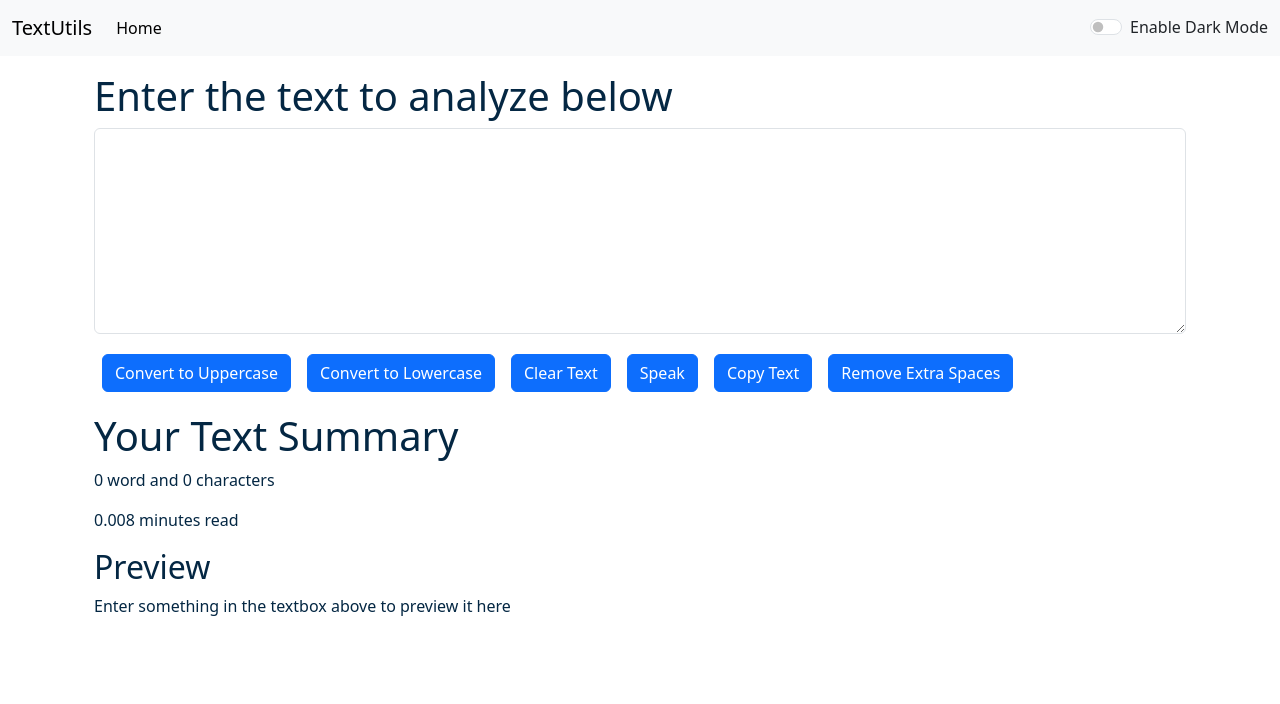
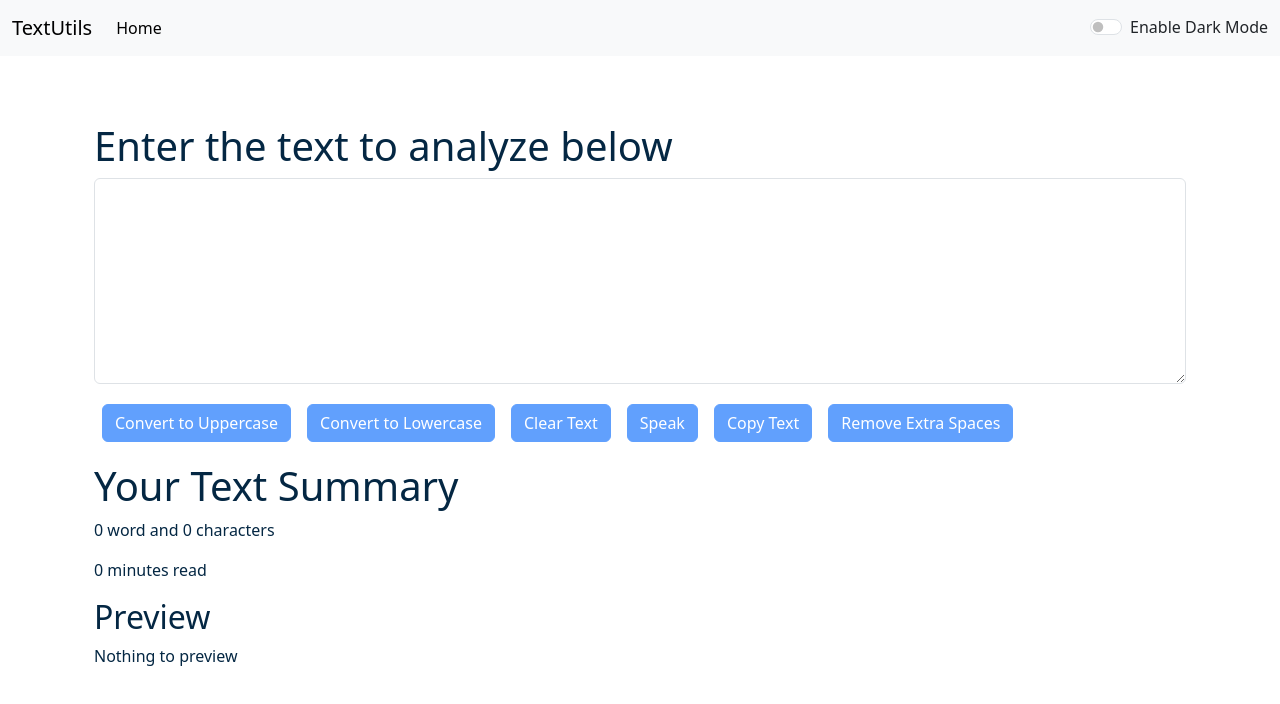
Before and after one commit to goheltamanna87/TextUtils-React, a React (Create React App) app: page / in a window 1280 px wide. Shown: the top 704 px of the page. Built offline with nearby package versions, Linux system fonts and the light colour scheme.

Commit message:
alert message height fix

```diff
--- a/src/components/Alert.js
+++ b/src/components/Alert.js
@@ -6,8 +6,10 @@
         return lower.charAt(0).toUpperCase() + lower.slice(1);
     }
     return (
-    props.alert && <div className={`alert alert-${props.alert.type} alert-dismissible fade show`} role="alert">
+    <div style={{height: '50px'}}>
+    {props.alert && <div className={`alert alert-${props.alert.type} alert-dismissible fade show`} role="alert">
             <strong>{capitalize(props.alert.type)}</strong> : {props.alert.msg}
+        </div>}
         </div>
     )
 }
--- a/src/components/TextForm.js
+++ b/src/components/TextForm.js
@@ -6,7 +6,6 @@
         // console.log("Uppercase was clicked : " + text);
         let newText = text.toUpperCase();
         setText(newText);
-        props.showAlert("Text converted to uppercase!", "success");
     }
     const handleLowClick = () => {
         // console.log("Lowercase was clicked : " + text);
@@ -55,22 +54,22 @@
             <div className="container" style={{color: props.mode === 'dark' ? 'white' : '#042743'}}>
                 <div className="mb-3">
                     <h1>{props.heading}</h1>
-                    <textarea className="form-control" id="myBox" rows="8" onChange={handleOnChange} value={text} style={{backgroundColor: props.mode === 'dark' ? 'gray' : 'white', color: props.mode === 'dark' ? 'white' : '#042743'}}></textarea>
+                    <textarea className="form-control" id="myBox" rows="8" onChange={handleOnChange} value={text} style={{backgroundColor: props.mode === 'dark' ? '#13466e' : 'white', color: props.mode === 'dark' ? 'white' : '#042743'}}></textarea>
                 </div>
-                <button className="btn btn-primary mx-2 my-1" onClick={handleUpClick}>Convert to Uppercase</button>
-                <button className="btn btn-primary mx-2 my-1" onClick={handleLowClick}>Convert to Lowercase</button>
-                <button className="btn btn-primary mx-2 my-1" onClick={handleClearClick}>Clear Text</button>
-                <button className="btn btn-primary mx-2 my-1" onClick={speak}>Speak</button>
-                <button className="btn btn-primary mx-2 my-1" onClick={handleCopy}>Copy Text</button>
-                <button className="btn btn-primary mx-2 my-1" onClick={handleExtraSpaces}>Remove Extra Spaces</button>
+                <button disabled={text.length===0} className="btn btn-primary mx-2 my-1" onClick={handleUpClick}>Convert to Uppercase</button>
+                <button disabled={text.length===0} className="btn btn-primary mx-2 my-1" onClick={handleLowClick}>Convert to Lowercase</button>
+                <button disabled={text.length===0} className="btn btn-primary mx-2 my-1" onClick={handleClearClick}>Clear Text</button>
+                <button disabled={text.length===0} className="btn btn-primary mx-2 my-1" onClick={speak}>Speak</button>
+                <button disabled={text.length===0} className="btn btn-primary mx-2 my-1" onClick={handleCopy}>Copy Text</button>
+                <button disabled={text.length===0} className="btn btn-primary mx-2 my-1" onClick={handleExtraSpaces}>Remove Extra Spaces</button>
 
             </div>
             <div className="container my-3" style={{color: props.mode === 'dark' ? 'white' : '#042743'}}>
                 <h1>Your Text Summary</h1>
                 <p>{text.split(" ").filter((element)=>{return element.length!==0}).length} word and {text.length} characters</p>
-                <p>{0.008 * text.split(" ").length} minutes read</p>
+                <p>{0.008 * text.split(" ").filter((element)=>{return element.length!==0}).length} minutes read</p>
                 <h2>Preview</h2>
-                <p>{text.length > 0 ? text : "Enter something in the textbox above to preview it here"}</p>
+                <p>{text.length > 0 ? text : "Nothing to preview"}</p>
             </div>
         </>
     )
```
Also changed, not shown: 8 other files (tests, documents, lock files or other folders).
